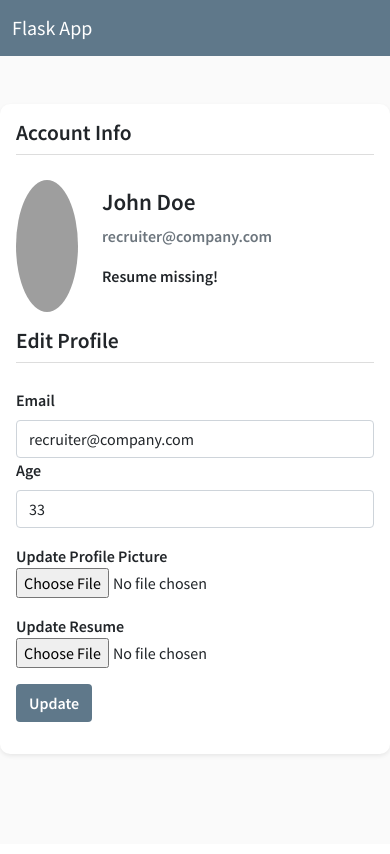
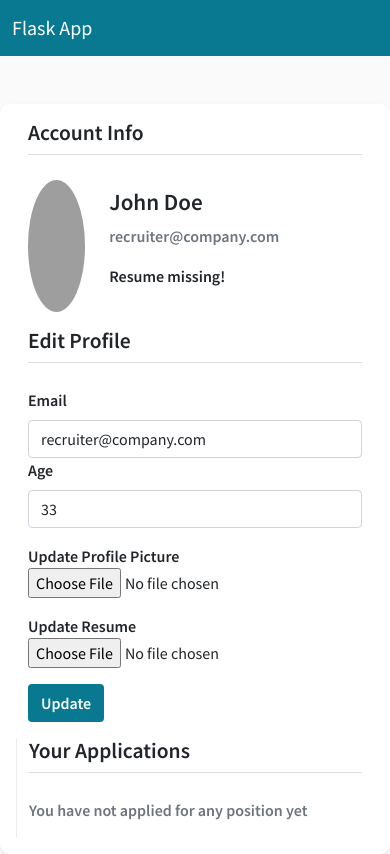
Before and after one commit to Yash4900/NLP-based-Hiring-System, a Flask app: page /account in a window 390 px wide. Before the commit the page ends 756 px from the top, so only its background shows below. Run offline with Flask 2, Linux system fonts and the light colour scheme; a user stored in the database is signed in; data comes from the database, SQL or seed files in the repository; both versions use the stored data as it was after the commit; parts of the project's set-up code (start-up, migrations or seed data) failed here and were passed over; some libraries are stand-ins or nearby versions; grey boxes are pictures that could not be loaded.

Commit message:
85% complete

```diff
--- a/app.py
+++ b/app.py
@@ -1,5 +1,6 @@
 import os
 import time
+import datetime
 from PIL import Image
 from flask import Flask, url_for, render_template, flash, redirect, request
 from forms import RegisterForm, LoginForm, AddJobForm, UpdateProfileForm
@@ -52,12 +53,15 @@ class User(db.Model, UserMixin):
 class Job(db.Model):
 	id = db.Column(db.Integer, primary_key = True)
 	role = db.Column(db.String(60), nullable = False)
-	job_desc = db.Column(db.String(1500), nullable = False)
+	job_desc = db.Column(db.String(1200), nullable = False)
+	skills_required = db.Column(db.String(1200), nullable = False)
 	deadline = db.Column(db.DateTime, nullable = False)
 
 	def __repr__(self):
 		return f"Job({self.role})"
 
+
+# ROUTES
 
 @app.route('/')
 @app.route('/explore')
@@ -162,8 +166,9 @@ def account():
 	if request.method == 'GET':
 		form.email.data = current_user.email
 		form.age.data = current_user.age
+		applied_count = len(current_user.applied_at)
 	image_path = url_for('static', filename = 'profile_pictures/' + current_user.profile_picture)
-	return render_template('account.html', title = 'My Profile', image_path = image_path, form = form)
+	return render_template('account.html', title = 'My Profile', image_path = image_path, form = form, applied_count = applied_count)
 
 
 @app.route('/position/<int:job_id>')
@@ -216,17 +221,17 @@ def job_form():
 	if (current_user.is_admin == True):
 		form = AddJobForm()
 		if form.validate_on_submit():
-			job = Job(role = form.role.data, job_desc = form.job_desc.data, deadline = form.deadline.data)
+			job = Job(role = form.role.data, job_desc = form.job_desc.data, skills_required = form.skills_required.data, deadline = form.deadline.data)
 			db.session.add(job)
 			db.session.commit()
 
-			preprocessed = preprocess.preprocess_text(form.job_desc.data)
+			preprocessed = preprocess.preprocess_text(str(form.job_desc.data) + ' ' + str(form.skills_required.data))
 			txtfile = open(f"./static/jd_preprocessed/{job.id}.txt", "w")
 			txtfile.write(preprocessed)
 			txtfile.close()
 
 			flash('New Position has been floated successfully!', 'success')
-		return render_template('job_form.html', title = 'Add new Job', form = form)
+		return render_template('new-position.html', title = 'Add new Job', form = form)
 	else:
 		return '<h2>Only admin can view this page</h2>'
 
@@ -239,6 +244,10 @@ def apply(job_id):
 	if (current_user.resume == ''):
 		flash('Please upload your resume in the profile section before applying', 'danger')
 		return redirect(url_for('position', job_id = job_id))
+	if (datetime.datetime.now() > job.deadline):
+		flash('Deadline has already been passed!', 'danger')
+		return redirect(url_for('position', job_id = job_id))
+
 	user = User.query.get(current_user.id)
 	job = Job.query.get(job_id)
 	user.applied_at.append(job)
--- a/forms.py
+++ b/forms.py
@@ -50,5 +50,6 @@ class UpdateProfileForm(FlaskForm):
 class AddJobForm(FlaskForm):
     role = StringField('Role', validators=[DataRequired()])
     job_desc = TextAreaField('Job Description', validators=[DataRequired()])
+    skills_required = TextAreaField('Skills Required', validators=[DataRequired()])
     deadline = DateField('Deadline', format='%Y-%m-%d')
     submit = SubmitField('Submit')
--- a/static/main.css
+++ b/static/main.css
@@ -11,7 +11,8 @@ body {
 }
 
 .nav-color {
-	background-color: #5f788a;
+	/*background-color: #5f788a;*/
+	background-color: #087990;
 }
 
 .navbar-brand, .navbar-nav .nav-link {
@@ -25,7 +26,7 @@ body {
 }
 
 .button-style {
-	background-color: #5f788a;
+	background-color: #087990;
 	color: #ffffff;
     font-weight: 600;
 }
@@ -112,6 +113,10 @@ body {
 }
 
 .strength {
-	background-color: #5f788a;
+	background-color: #087990;
 	height: 100%;
 }
+
+.your-applications {
+	border-left: 1px solid #eeeeee;
+}
--- a/templates/account.html
+++ b/templates/account.html
@@ -1,6 +1,8 @@
 {% extends 'layout.html' %}
 {% block content %}
-<div class="container col-md-6 profile-content shadow-sm mt-5 p-3">
+<div class="container">
+<div class="col-md-10 offset-md-1 row profile-content shadow-sm mt-5 p-3">
+	<div class="col-md-8">
 	<h4><b>Account Info</b></h4>
 	<div class="divider"></div>
 	<div class="profile">
@@ -68,6 +70,22 @@
 			</div>
 		</form>
 	</div>
+	</div>
+	<div class="col-md-4 your-applications">
+		<h4><b>Your Applications</b></h4>
+		<div class="divider"></div>
+		{% if applied_count == 0 %}
+			<p class="text-muted">
+				You have not applied for any position yet
+			</p>
+		{% else %}
+			{% for application in current_user.applied_at %}
+				<h5>
+					<a href="{{ url_for('position', job_id = application.id) }}"> {{ application.role }} </a>
+				</h5>
+			{% endfor %}
+		{% endif %}
+	</div>
 </div>
-
+</div>
 {% endblock content %}
--- a/templates/applicants.html
+++ b/templates/applicants.html
@@ -4,7 +4,7 @@
 	<h4>Applicants - {{ job.role }}</h4>
 	<div class="divider"></div>
 	{% for applicant in applicants %}
-		<div class="applicant-tile row">
+		<div class="applicant-tile row my-4">
 			<div class="applicant-profile-pic col-md-2">
 				<img class="pic" src="{{ url_for('static', filename='profile_pictures/'+applicant['profile_picture']) }}" width="100%" height="100%" >
 			</div>
--- a/templates/job-details.html
+++ b/templates/job-details.html
@@ -9,6 +9,12 @@
 			<div class="divider"></div>
 			<p class="text-muted f-18">
 				{{ job.job_desc }}
+			</p>
+			<br/>
+			<h5><b>Skills Required</b></h5>
+			<div class="divider"></div>
+			<p class="text-muted f-18">
+				{{ job.skills_required }}
 			</p>
 			<br/>
 			<p class="f-18">Total applications - {{ num_applicants }}</p>
--- a/templates/layout.html
+++ b/templates/layout.html
@@ -29,12 +29,12 @@
 	        <li class="nav-item">
 	          <a class="nav-link active" aria-current="page" href="{{ url_for('explore') }}">Explore</a>
 	        </li>
-	        <li class="nav-item">
+	        <!-- <li class="nav-item">
 	          <a class="nav-link" href="#">Features</a>
 	        </li>
 	        <li class="nav-item">
 	          <a class="nav-link" href="#">Pricing</a>
-	        </li>
+	        </li> -->
 	      </ul>
 	       <ul class="navbar-nav">
 	       	{% if current_user.is_authenticated %}
--- a/templates/job_form.html
+++ b/templates/new-position.html
@@ -14,6 +14,10 @@
 			{{ form.job_desc(class="form-control", rows="8") }}
 		</div>
 		<div class="mb-3">
+			{{ form.skills_required.label(class="form-label") }}
+			{{ form.skills_required(class="form-control", rows="8") }}
+		</div>
+		<div class="mb-3">
 			{{ form.deadline.label(class="form-label") }}
 			{{ form.deadline(class="form-control") }}
 		</div>
--- a/vectorizer.py
+++ b/vectorizer.py
@@ -1,6 +1,6 @@
 from sklearn.feature_extraction.text import TfidfVectorizer
 
-word_vectorizer = TfidfVectorizer(sublinear_tf=True, max_features=500)
+word_vectorizer = TfidfVectorizer(sublinear_tf=True, max_features=200)
 
 def get_tfidf(docs):
 	return word_vectorizer.fit_transform(docs).toarray()
```
Also changed, not shown: app.db, static/images/person-laptop.png (added).
